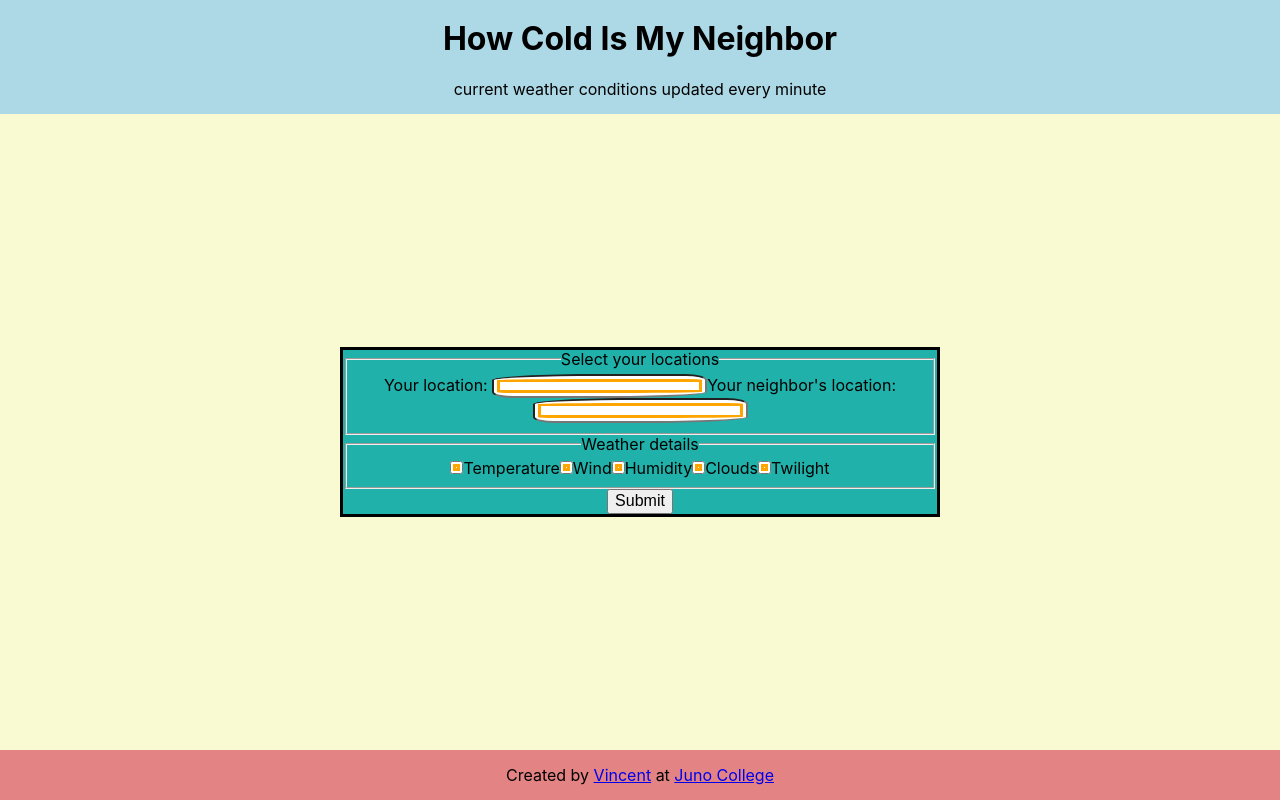
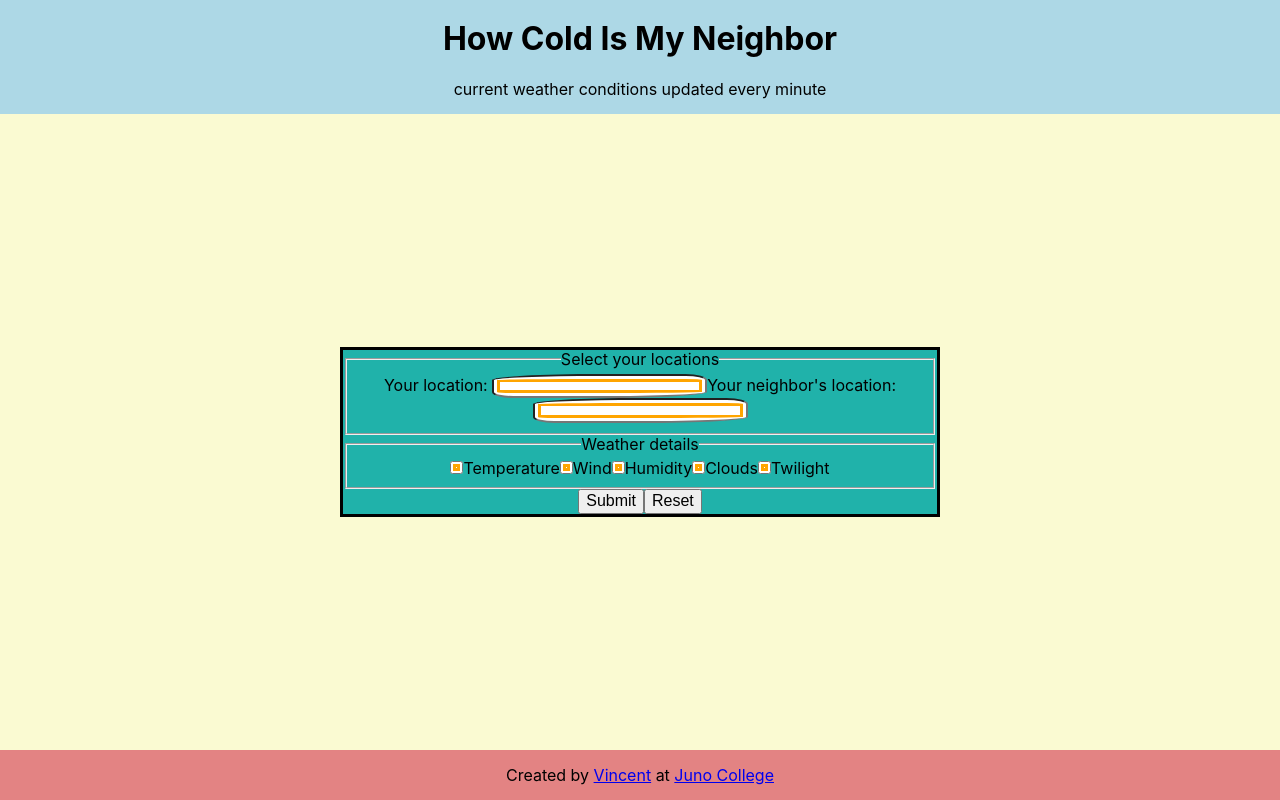
Before and after one commit to vinni-cmd/how-cold-is-my-neighbor, a React (Create React App) app: page / in a window 1280 px wide. Built offline with nearby package versions, Linux system fonts and the light colour scheme.

Commit message:
add reset button and logic to Form

```diff
--- a/src/Components/Form/Form.js
+++ b/src/Components/Form/Form.js
@@ -4,13 +4,18 @@ import './Form.css'
 const Form = ({ handleFormSubmission }) => {
   const [userCity, setUserCity] = useState('');
   const [neighborCity, setNeighborCity] = useState('');
-  const [weatherDetails, setWeatherDetails] = useState({
+
+  // form reset button does not by default reset state
+  const defaultWeatherDetails = {
     temperatureSelected: false,
     cloudSelected: false,
     windSelected: false,
     humiditySelected: false,
     twilightSelected: false,
-  });
+  }
+
+  const [weatherDetails, setWeatherDetails] = useState({ defaultWeatherDetails });
+
 
   const handleInputChange = (e) => {
     const { name, checked } = e.target
@@ -23,6 +28,12 @@ const Form = ({ handleFormSubmission }) => {
   const handleSubmit = (e) => {
     e.preventDefault();
     handleFormSubmission({ userCity, neighborCity, weatherDetails });
+  }
+
+  const handleReset = () => {
+    setUserCity('');
+    setNeighborCity('');
+    setWeatherDetails(defaultWeatherDetails);
   }
 
   return (
@@ -84,6 +95,7 @@ const Form = ({ handleFormSubmission }) => {
         <label htmlFor="preference">Remember preferences</label>
       </fieldset> */}
       <button type="submit">Submit</button>
+      <button type="reset" onClick={handleReset}>Reset</button>
     </form>
   )
 }
```
